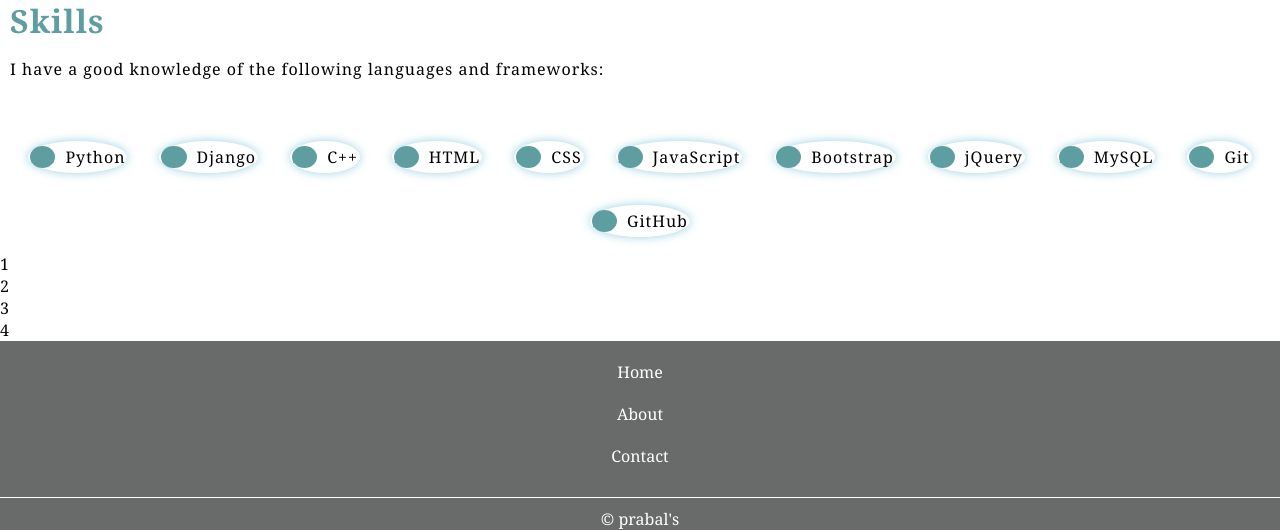
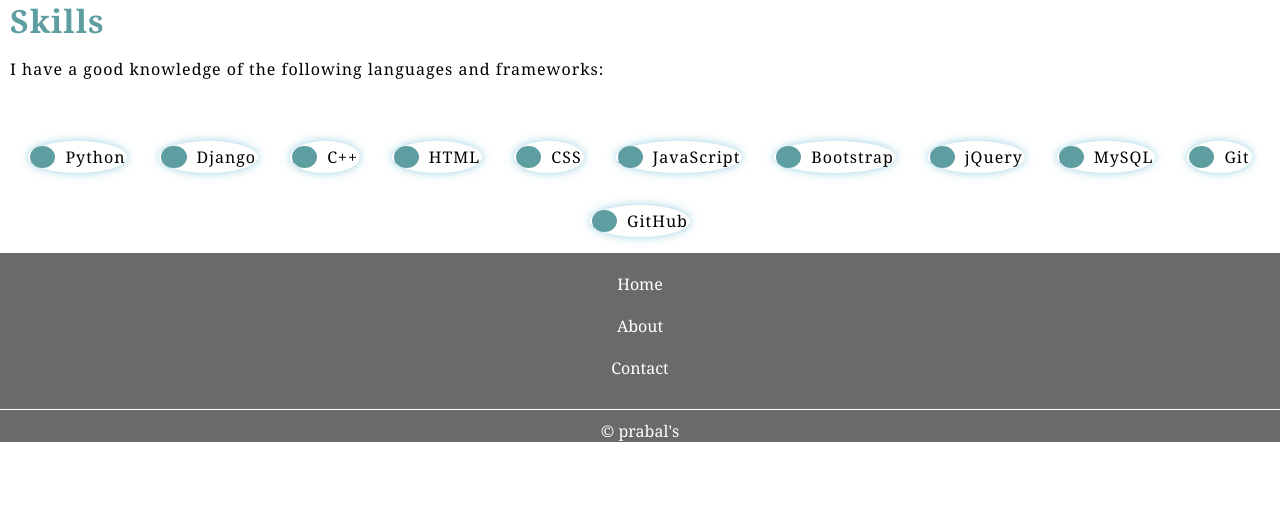
Before and after one commit to prabal01pathak/mineWeb, a Django app: page /about/ in a window 1280 px wide. Shown: the part 642-1172 px from the top of the page. After the commit the page ends 1084 px from the top, so only its background shows below. Run offline with Django 3.2, Linux system fonts and the light colour scheme.

Commit message:
removed extra elements from about page

```diff
--- a/home/templates/about.html
+++ b/home/templates/about.html
@@ -43,10 +43,6 @@
     </div>
 </main>
 <div class="about-contact">
-    <div>1</div>
-    <div>2</div>
-    <div>3</div>
-    <div>4</div>
 </div>
 
 {% endblock %}
--- a/selfWebsite/settings.py
+++ b/selfWebsite/settings.py
@@ -56,7 +56,7 @@
 # SECURITY WARNING: don't run with debug turned on in production!
 
 
-DEBUG = True
+DEBUG = False
 
 
 
```
